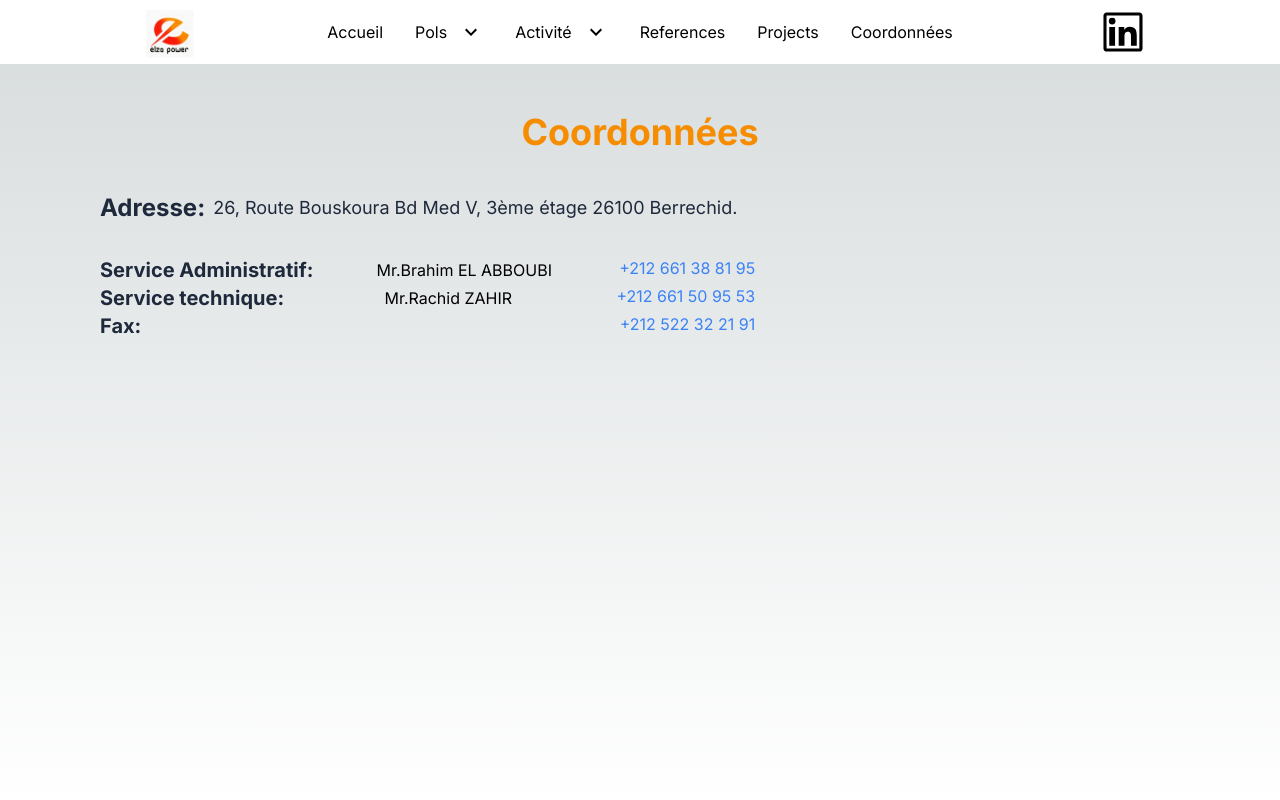
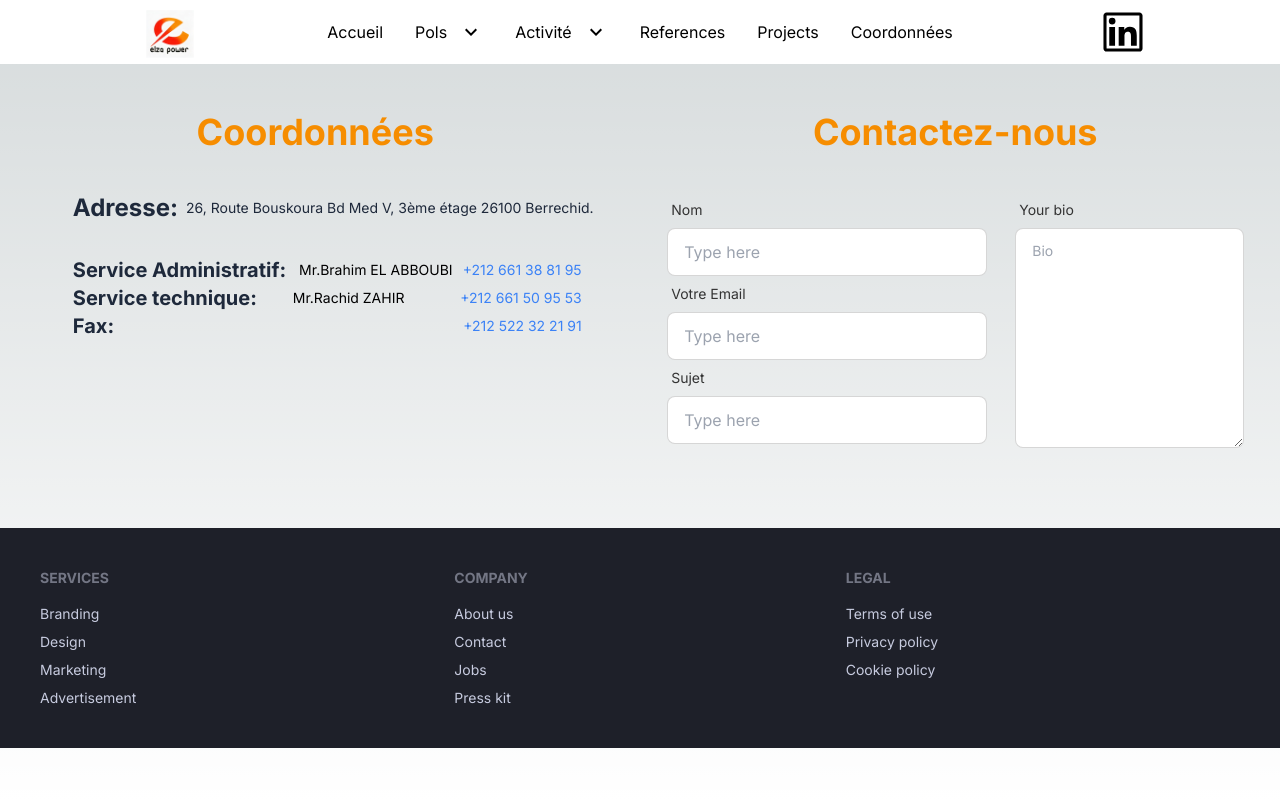
Before and after one commit to Proxy-o/elza, a Next.js app: page /coordonnees in a window 1280 px wide. Shown: the top 800 px of the page. Built offline with nearby package versions, Linux system fonts and the light colour scheme.

Commit message:
[WIP] coordonne page

```diff
--- a/app/coordonnees/page.tsx
+++ b/app/coordonnees/page.tsx
@@ -2,37 +2,94 @@ import React from "react";
 
 export default function Page() {
   return (
-    <div className="h-screen">
-      <div className="grid grid-cols-1 pt-28 pb-20 mx-4 lg:mx-16">
+    <div className="h-fit flex flex-col lg:flex-row">
+      <div className=" pt-28 pb-20 mx-4 lg:mx-auto text-sm">
         <div className="flex flex-col justify-center items-center px-16 pb-10">
           <h1 className="text-4xl font-bold text-primary">Coordonnées</h1>
         </div>
-        <p className="flex flex-col lg:flex-row text-slate-800 text-lg pl-9 mb-8 items-center">
-            <span className="text-2xl font-bold mr-2">Adresse: </span>26, Route Bouskoura  Bd Med V, 3ème étage  26100 Berrechid.
+        <div>
+          <p className="flex flex-col lg:flex-row text-slate-800 pl-9 mb-8 items-center">
+            <span className="text-2xl font-bold mr-2">Adresse: </span>26, Route
+            Bouskoura Bd Med V, 3ème étage 26100 Berrechid.
           </p>
           <div className="flex flex-col lg:flex-row w-full">
             <div className="flex text-slate-800 pl-9 text-xl font-bold mr-2">
               Service Administratif:
             </div>
-          <div className="m-auto lg:ml-auto">
-            Mr.Brahim EL ABBOUBI
-          </div>
-          <span className="text-blue-500 mx-auto lg:ml-3 lg:mr-[40%]">+212 661 38 81 95</span>
+            <div className="m-auto lg:ml-auto">Mr.Brahim EL ABBOUBI</div>
+            <span className="text-blue-500 mx-auto lg:ml-auto lg:mr-3 pt-1">
+              +212 661 38 81 95
+            </span>
           </div>
           <div className="flex flex-col lg:flex-row w-full">
             <div className="flex text-slate-800 pl-9 text-xl font-bold mr-2">
               Service technique:
             </div>
-          <div className="m-auto lg:ml-auto">
-            Mr.Rachid ZAHIR
-          </div>
-          <span className="text-blue-500 mx-auto lg:ml-3 lg:mr-[40%]">+212 661 50 95 53</span>
+            <div className="m-auto lg:ml-auto">Mr.Rachid ZAHIR</div>
+            <span className="text-blue-500 mx-auto lg:ml-auto lg:mr-3 pt-1">
+              +212 661 50 95 53
+            </span>
           </div>
           <div className="flex flex-col lg:flex-row w-full">
-                <p className="text-slate-800 pl-9 text-xl font-bold mr-2">
-                    Fax:
-                </p>
-                <span className="text-blue-500 mx-auto lg:ml-auto lg:mr-[40%]">+212 522 32 21 91</span>
+            <p className="text-slate-800 pl-9 text-xl font-bold mr-2">Fax:</p>
+            <span className="text-blue-500 mx-auto lg:ml-auto lg:mr-3 pt-1">
+              +212 522 32 21 91
+            </span>
+          </div>
+        </div>
+      </div>
+      <div className=" pt-28 pb-20 mx-4 lg:mx-auto w-[45%]">
+        <div className="flex flex-col justify-center items-center px-16 pb-10">
+          <h1 className="text-4xl font-bold text-primary">Contactez-nous</h1>
+        </div>
+        <div className="w-full flex flex-col xl:flex-row ml-11 lg:ml-0">
+          <div>
+            <div className="w-full">
+              <div className="form-control w-full">
+                <label className="label">
+                  <span className="label-text">Nom</span>
+                </label>
+                <input
+                  type="text"
+                  placeholder="Type here"
+                  className="input input-bordered w-80"
+                />
+              </div>
+            </div>
+            <div>
+              <div className="form-control w-80">
+                <label className="label">
+                  <span className="label-text">Votre Email</span>
+                </label>
+                <input
+                  type="text"
+                  placeholder="Type here"
+                  className="input input-bordered w-80"
+                />
+              </div>
+            </div>
+            <div>
+              <div className="form-control w-80">
+                <label className="label">
+                  <span className="label-text">Sujet</span>
+                </label>
+                <input
+                  type="text"
+                  placeholder="Type here"
+                  className="input input-bordered w-80"
+                />
+              </div>
+            </div>
+          </div>
+          <div className="form-control h-64 xl:ml-7 w-80">
+            <label className="label">
+              <span className="label-text">Your bio</span>
+            </label>
+            <textarea
+              className="textarea textarea-bordered h-full"
+              placeholder="Bio"
+            ></textarea>
+          </div>
         </div>
       </div>
     </div>
```
Lines whose indentation alone changed are shown as unchanged.
